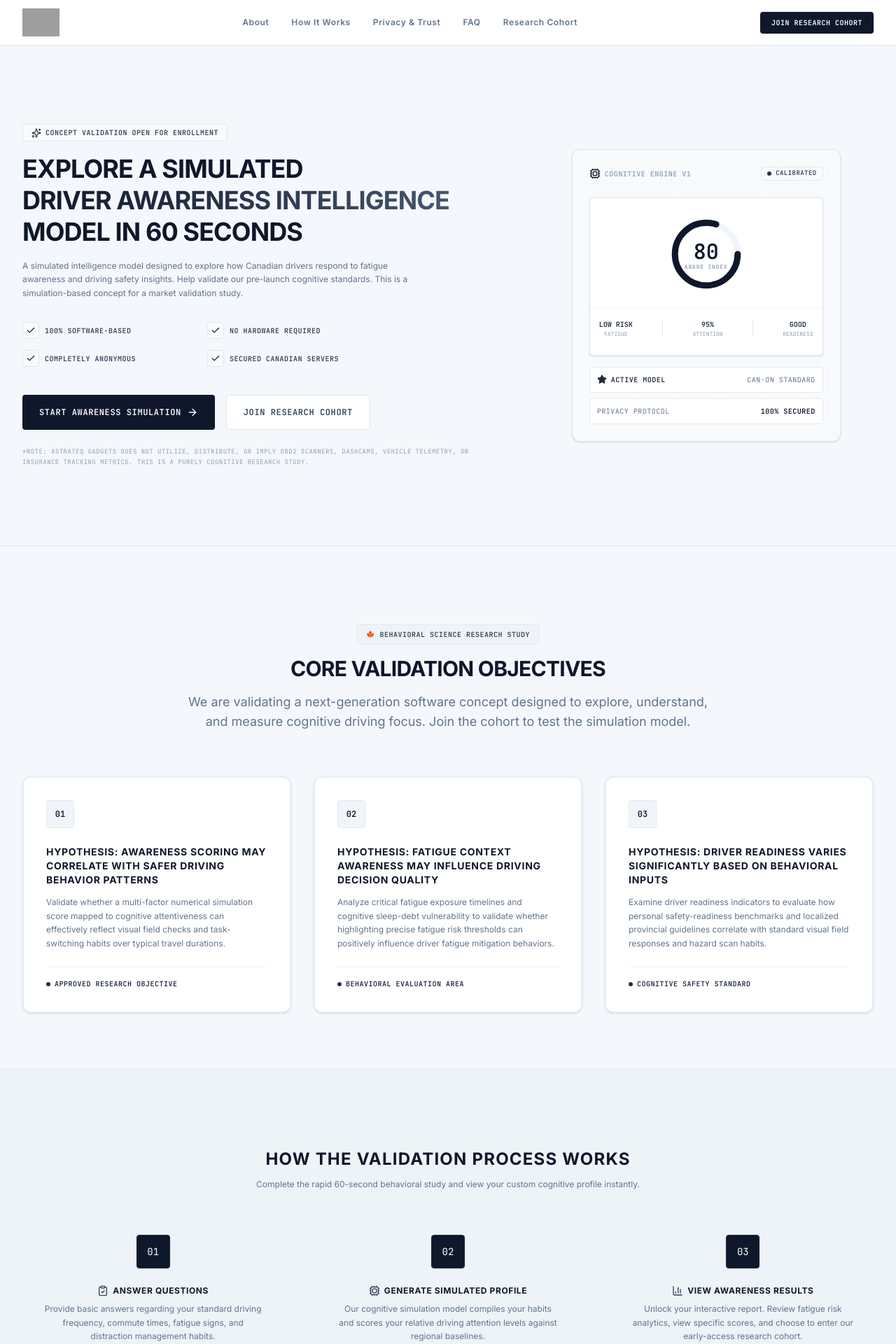
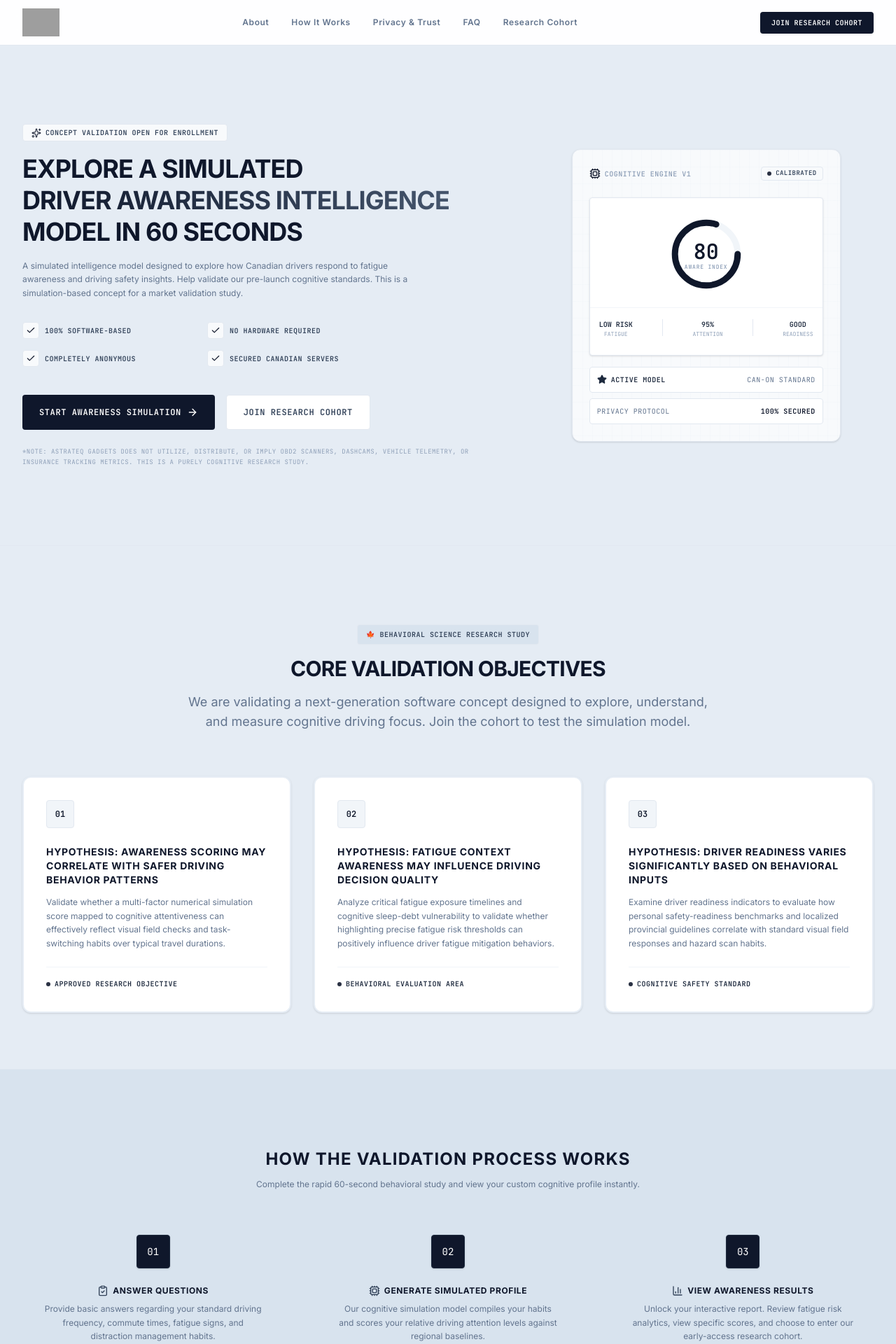
Before and after one commit to MaverickKing17/astrateq-awareness-lab, a React (Vite) app: page / in a window 1280 px wide. Shown: the top 1920 px of the page at 70% size. Built offline with nearby package versions, Linux system fonts and the light colour scheme; grey boxes are pictures that could not be loaded.

Commit message:
style: update color palette for brand consistency
Refined the background and UI accent colors to a consistent #E5ECF4/ #D8E3EE theme to improve visual cohesion across the landing page and results interface.

```diff
--- a/src/App.tsx
+++ b/src/App.tsx
@@ -157,7 +157,7 @@ export default function App() {
   };
 
   return (
-    <div className="min-h-screen flex flex-col bg-[#F4F7FB]">
+    <div className="min-h-screen flex flex-col bg-[#E5ECF4]">
 
       {/* Dynamic Loading Overlay */}
       {isSubmitting && <LoadingOverlay />}
@@ -172,7 +172,7 @@ export default function App() {
         {activePage === "landing" && (
           <div>
             {/* Hero Section */}
-            <section className="relative overflow-hidden bg-[#F4F7FB] py-20 sm:py-28 border-b border-slate-200">
+            <section className="relative overflow-hidden bg-[#E5ECF4] py-20 sm:py-28 border-b border-slate-200/80">
               <div className="absolute inset-x-0 -top-40 -z-10 transform-gpu overflow-hidden blur-3xl sm:-top-80" aria-hidden="true">
                 <div className="relative left-[calc(50%-11rem)] aspect-[1155/678] w-[36rem] -translate-x-1/2 rotate-[30deg] bg-gradient-to-tr from-slate-200 to-slate-100 opacity-20 sm:left-[calc(50%-30rem)] sm:w-[72rem]" />
               </div>
@@ -324,7 +324,7 @@ export default function App() {
             <ValueProps onStartSimulation={handleStartSimulation} />
 
             {/* Privacy Section Highlight (Specific requirement to reinforce simulation/research) */}
-            <section id="privacy-info" className="py-20 sm:py-28 bg-[#EEF3F8] border-b border-slate-200">
+            <section id="privacy-info" className="py-20 sm:py-28 bg-[#D8E3EE] border-b border-slate-200/80">
               <div className="mx-auto max-w-7xl px-4 sm:px-6 lg:px-8">
                 <div className="rounded-xl bg-gradient-to-br from-[#0B1220] to-[#0C1424] text-white p-8 sm:p-12 relative overflow-hidden border border-[#0C1424] shadow-xl">
                   {/* Gradient globes */}
@@ -359,7 +359,7 @@ export default function App() {
             </section>
 
             {/* FAQ Section */}
-            <section id="faq-section" className="py-16 sm:py-24 bg-slate-50">
+            <section id="faq-section" className="py-16 sm:py-24 bg-[#E5ECF4] border-t border-slate-200/60">
               <div className="mx-auto max-w-4xl px-4 sm:px-6">
                 <div className="text-center mb-12">
                   <HelpCircle className="mx-auto h-8 w-8 text-slate-900 mb-3" />
--- a/src/components/ResultsDisplay.tsx
+++ b/src/components/ResultsDisplay.tsx
@@ -341,7 +341,7 @@ export default function ResultsDisplay({ insights, inputs, onNavigateToCohort, o
       </div>
 
       {/* Accordion / Interpretation Panel */}
-      <div className="mb-16 bg-[#EEF3F8] rounded-xl p-6 sm:p-8 border border-[#E6EDF5] opacity-95">
+      <div className="mb-16 bg-[#D8E3EE] rounded-xl p-6 sm:p-8 border border-[#cbd5e1] shadow-sm">
         <h3 className="text-sm font-bold uppercase tracking-wider text-slate-900 mb-4 flex items-center gap-2">
           <Info className="h-4 w-4 text-slate-700" />
           Pre-Launch Study Calibration & Scale Metrics
--- a/src/components/ValueProps.tsx
+++ b/src/components/ValueProps.tsx
@@ -7,11 +7,11 @@ interface ValuePropsProps {
 
 export default function ValueProps({ onStartSimulation }: ValuePropsProps) {
   return (
-    <section id="value-props" className="py-20 sm:py-28 bg-[#F4F7FB]">
+    <section id="value-props" className="py-20 sm:py-28 bg-[#E5ECF4]">
       {/* Upper Intro & Value Props */}
       <div className="mx-auto max-w-7xl px-4 sm:px-6 lg:px-8">
         <div className="text-center max-w-3xl mx-auto mb-16">
-          <span className="inline-flex items-center gap-1.5 border border-slate-200 bg-[#EEF3F8] px-3 py-1.5 text-[10px] font-bold uppercase tracking-wider text-slate-700 font-mono rounded">
+          <span className="inline-flex items-center gap-1.5 border border-slate-200 bg-[#D8E3EE] px-3 py-1.5 text-[10px] font-bold uppercase tracking-wider text-slate-700 font-mono rounded">
             🍁 Behavioral Science Research Study
           </span>
           <h2 className="mt-4 text-2xl font-bold uppercase tracking-tight text-slate-900 sm:text-3xl">
@@ -78,7 +78,7 @@ export default function ValueProps({ onStartSimulation }: ValuePropsProps) {
       </div>
 
       {/* How It Works Section */}
-      <div id="how-it-works" className="mt-20 bg-[#EEF3F8] py-20 sm:py-28 border-y border-slate-200">
+      <div id="how-it-works" className="mt-20 bg-[#D8E3EE] py-20 sm:py-28 border-y border-slate-200/80">
         <div className="mx-auto max-w-7xl px-4 sm:px-6 lg:px-8">
           <div className="text-center max-w-2xl mx-auto mb-16">
             <h2 className="text-2xl font-bold uppercase tracking-wider text-slate-900">
--- a/src/index.css
+++ b/src/index.css
@@ -8,6 +8,6 @@
 
 body {
   font-family: var(--font-sans);
-  background-color: #f8fafc;
+  background-color: #E5ECF4;
   color: #0f172a;
 }
```
